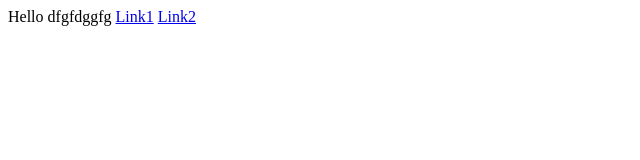
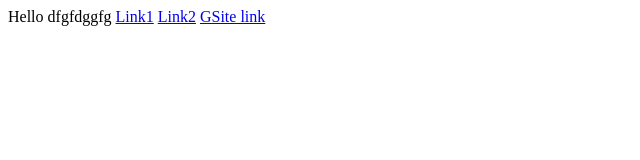
Before and after one commit to raquibdubd/mygit2, a plain HTML site: page index.html in a window 1280 px wide. Shown: the full height of the page, 0-640 px from the left. Drawn offline with Linux system fonts and the light colour scheme.

Commit message:
Update index.html

```diff
--- a/index.html
+++ b/index.html
@@ -2,4 +2,5 @@
 dfgfdggfg
   <a href="/mygit1">Link1</a>
   <a href="/mygit2">Link2</a>
+   <a href="https://bit.ly/mymathpage">GSite link</a>
 </html>
```
